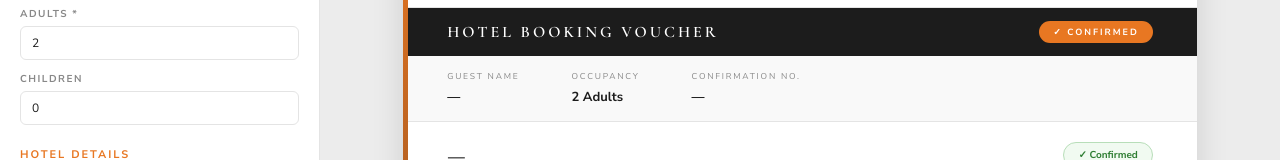
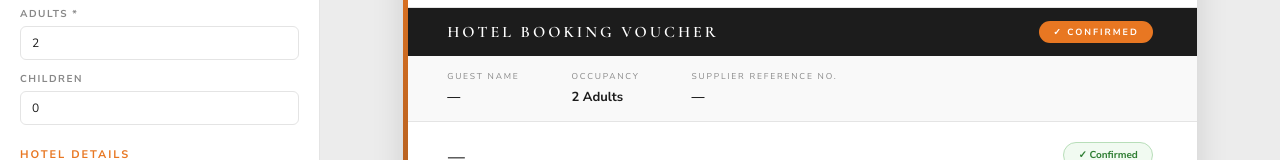
Before and after one commit to meet-vasita/dsk-travels-voucher, a React (Vite) app: page / in a window 1280 px wide. Shown: the part 189-349 px from the top of the page. Built offline with nearby package versions, Linux system fonts and the light colour scheme.

Commit message:
add confirmation number + fix logo

```diff
--- a/src/App.jsx
+++ b/src/App.jsx
@@ -220,7 +220,7 @@ export default function App() {
               {form.children > 0 && (
                 <div className="v-field"><label>Children Age</label><span>{form.childAge || '—'}</span></div>
               )}
-              <div className="v-field"><label>Confirmation No.</label><span>{form.confirmNo || '—'}</span></div>
+              <div className="v-field"><label>Supplier Reference No.</label><span>{form.confirmNo || '—'}</span></div>
             </div>
 
             <div className="v-content">
```
